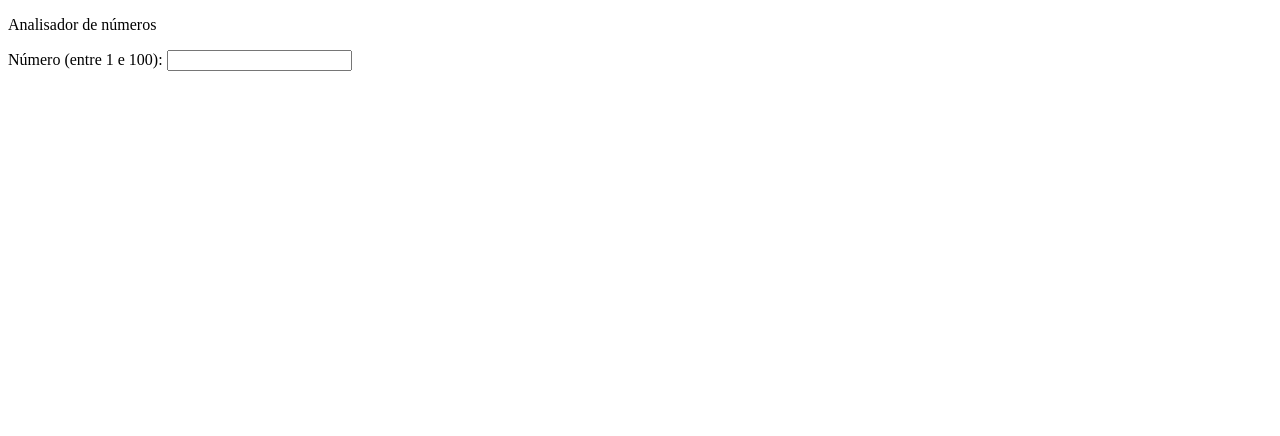
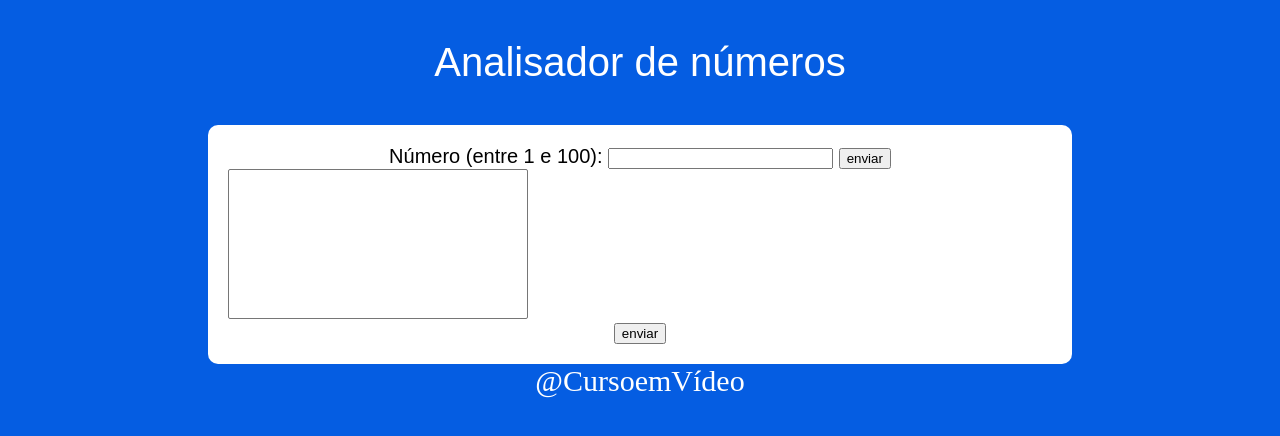
Before and after one commit to GuilhermeLindner/javascrypt, a plain HTML site: page Exercicios/desafio003/index.html in a window 1280 px wide. Drawn offline with Linux system fonts and the light colour scheme.

Commit message:
continuarei

```diff
--- a/Exercicios/desafio003/index.html
+++ b/Exercicios/desafio003/index.html
@@ -4,6 +4,7 @@
     <meta charset="UTF-8">
     <meta name="viewport" content="width=device-width, initial-scale=1.0">
     <title>analisador de números</title>
+    <link rel="stylesheet" href="style.css">
 </head>
 <body>
     <header>
@@ -12,12 +13,17 @@
     <main>
         <section>
             <div>
-                Número (entre 1 e 100): <input type="number" size="10">
+                Número (entre 1 e 100): <input type="text" size="25" id="valores"> <input type="button" id="enviar" value="enviar" onclick="contar()">
             </div>
             <div>
-
+                <select name="numeros" id="num" size="20"></select>
+                <br id="1"><input type="button" value="enviar">
             </div>
         </section>
     </main>
+    <footer>
+        @CursoemVídeo
+    </footer>
+    <script src="scrypt.js"></script>
 </body>
 </html>
--- /dev/null
+++ b/Exercicios/desafio003/scrypt.js
@@ -0,0 +1,6 @@
+function contar() {
+    let valores = document.getElementById('valores')
+    if ( valores === " ") {
+        window.alert('por favor, digite valores válidos')
+    }
+}
--- /dev/null
+++ b/Exercicios/desafio003/style.css
@@ -0,0 +1,31 @@
+@charset "UTF-8";
+
+body{
+    background-color: rgb(5, 93, 226);
+}
+header{
+    font-size: 40px;
+    font-family: Arial, Helvetica, sans-serif;
+    color: white;
+    text-align: center;
+}
+section{
+    padding: 20px;
+    text-align: center;
+    background-color: white;
+    font-size: 20px;
+    font-family: Arial, Helvetica, sans-serif;
+    margin-left: 200px;
+    margin-right: 200px;
+    border-radius: 10px
+}
+select{
+    width: 300px;
+    height: 150px;
+    margin-right: 700px;
+}
+footer{
+    text-align: center;
+    font-size: 30px;
+    color: white;
+}
```
